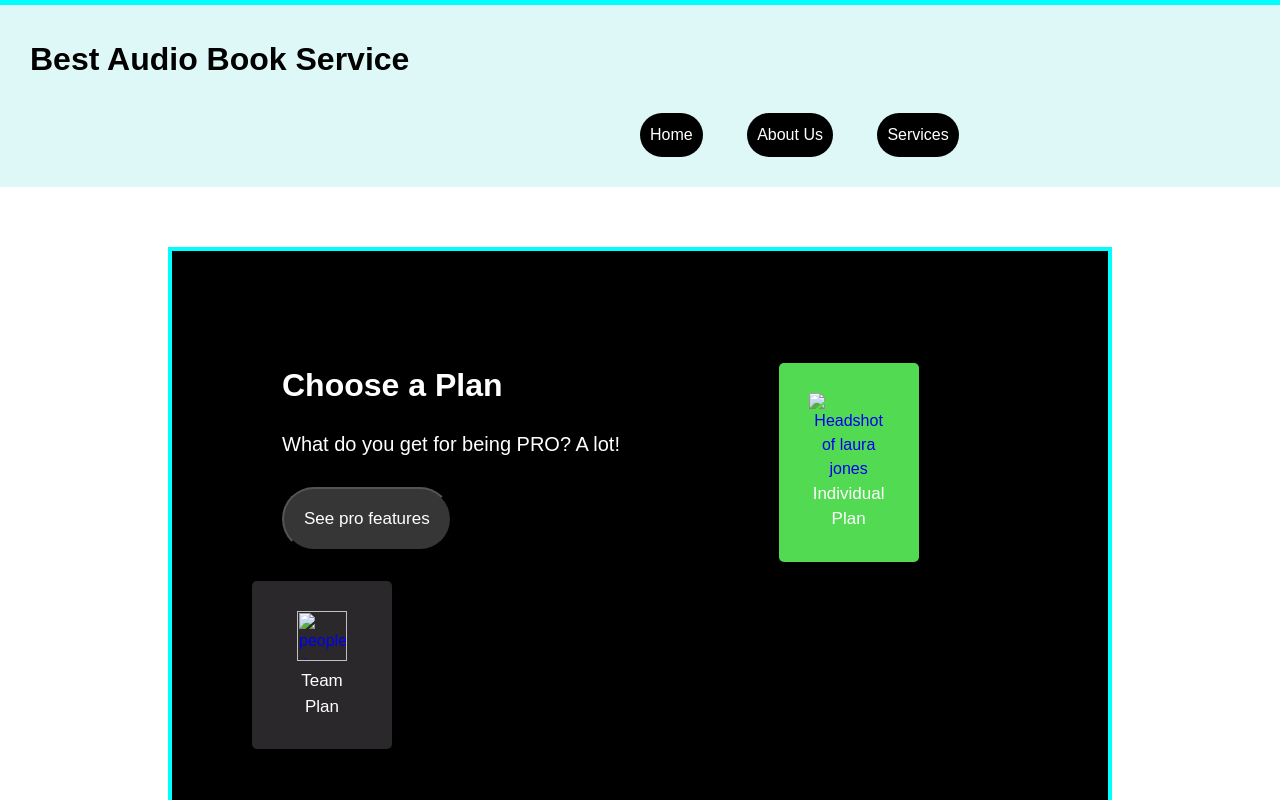
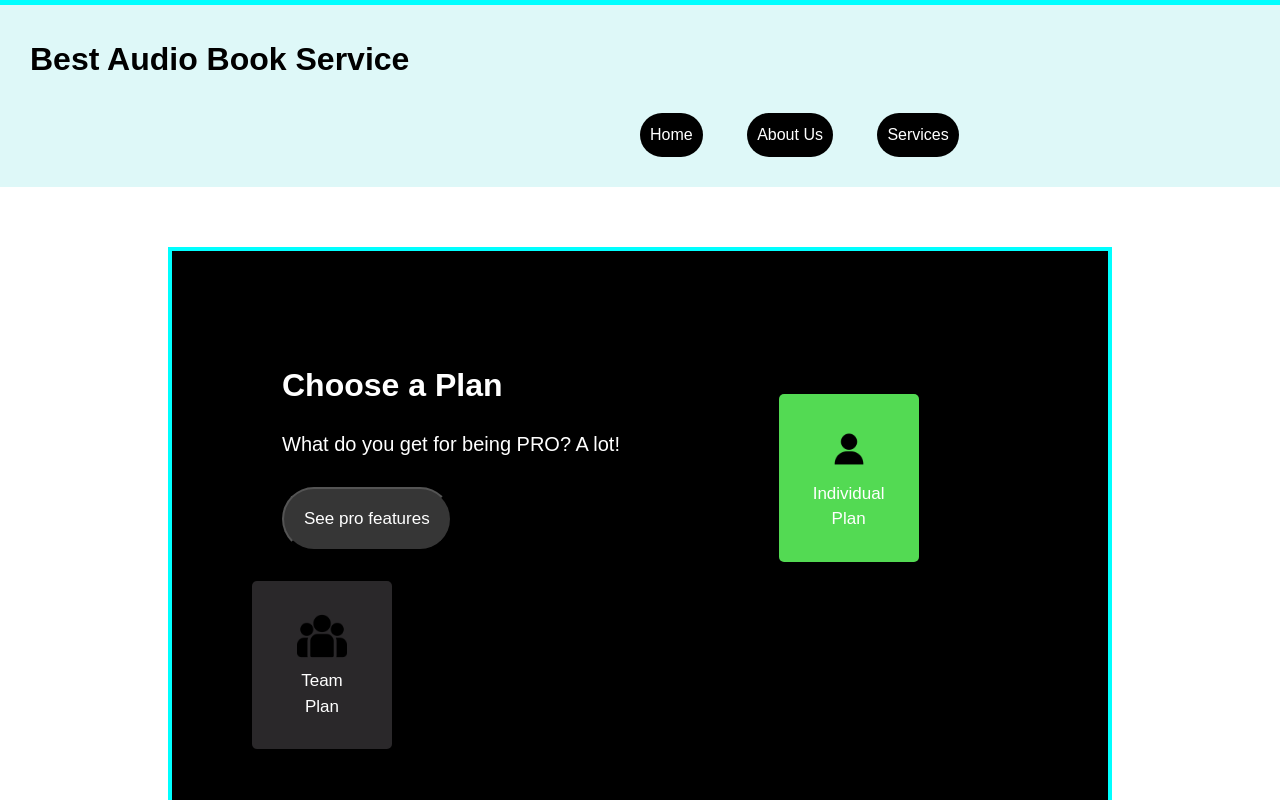
Before and after one commit to npranto798/prantocarl, a plain HTML site: page index.html in a window 1280 px wide. Shown: the top 800 px of the page. Drawn offline with Linux system fonts and the light colour scheme.

Commit message:
Update index.html

```diff
--- a/index.html
+++ b/index.html
@@ -28,7 +28,7 @@
             <div>
               <a href="#">
               <img
-                src="projectimg\user.png"
+                src="picture\user.png"
                 alt="Headshot of laura jones"
                 width="50"
                 height="50"
@@ -41,7 +41,7 @@
             <div>
               <a href="#">
               <img
-                src="projectimg\group.png"
+                src="picture\group.png"
                 width="50"
                 height="50"
                 title="people icons"
```
